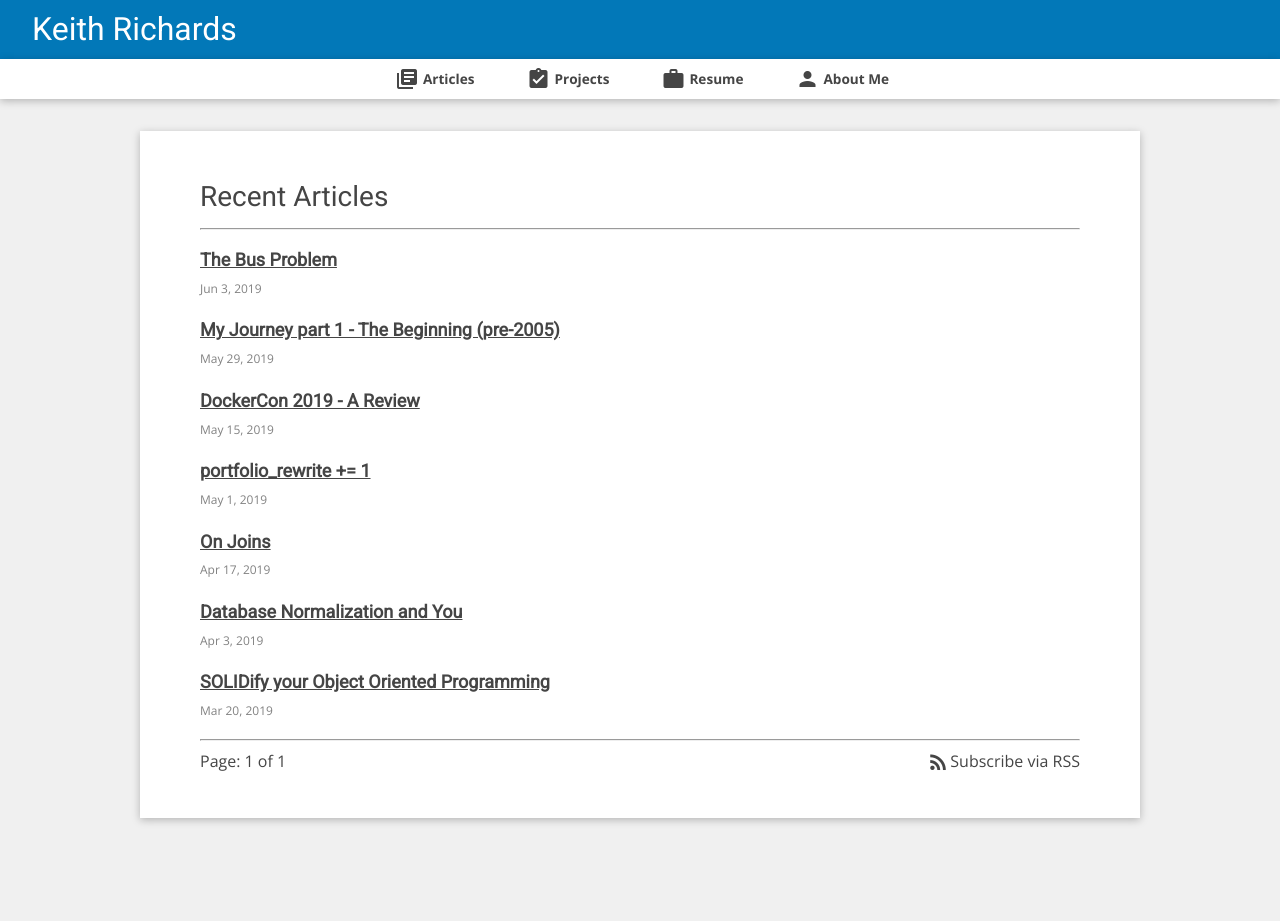
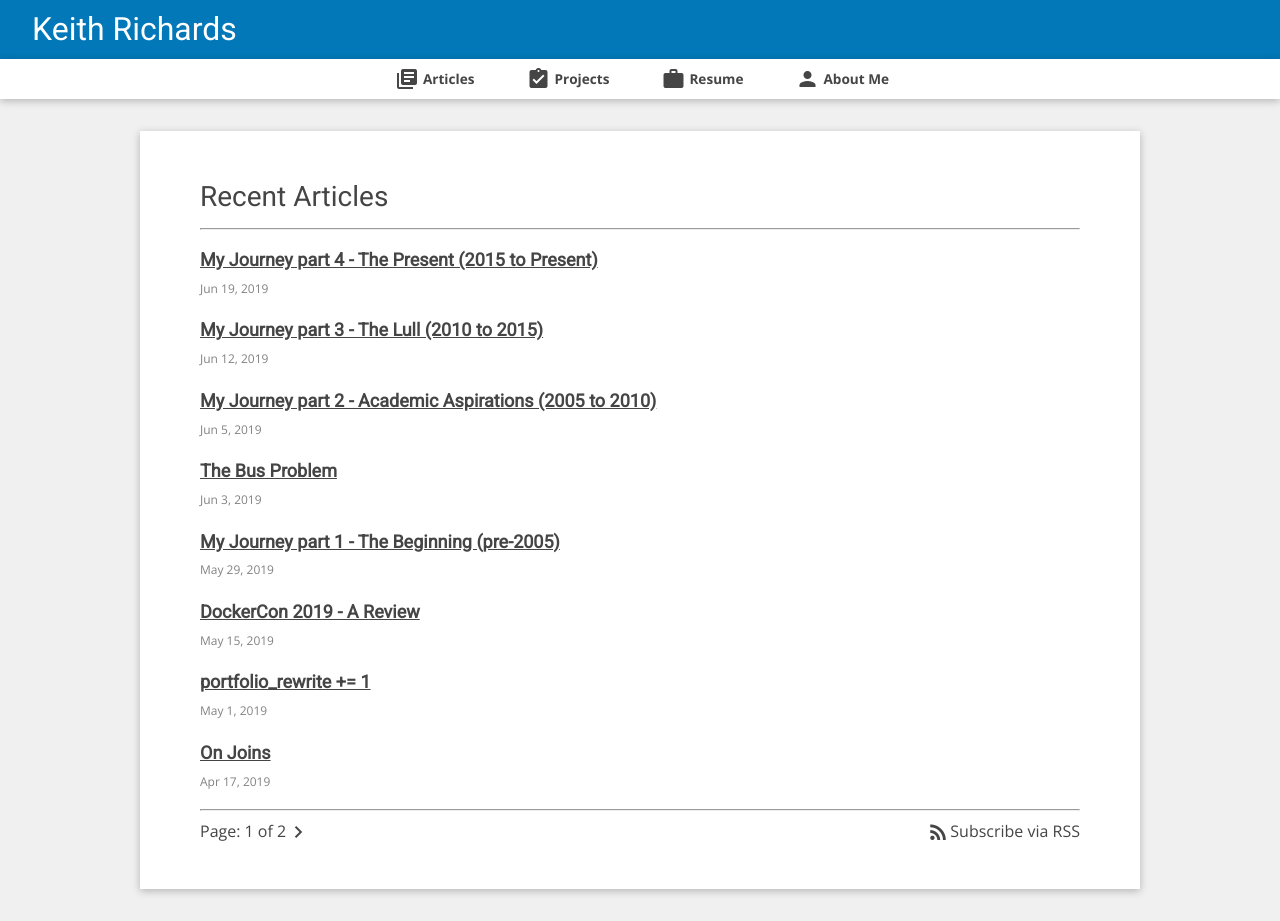
Before and after one commit to dkrichards86/dkrichards86.github.io, a Jekyll site: the page built from articles/index.html, in a window 1280 px wide. Built offline with Jekyll 4.4.1, drawn with Linux system fonts in a browser that asks for light colours; the list of posts is cut into pages by our own code; before the commit the page ends 900 px from its top, so only the background shows below that; some of the changed lines change nothing that is shown.

Commit message:
Adds content and images for the remaining 'my journey' articles

```diff
--- a/_posts/2019-05-29-my_journey_pt_01.md
+++ b/_posts/2019-05-29-my_journey_pt_01.md
@@ -2,7 +2,8 @@
 layout: post
 title:  "My Journey part 1 - The Beginning (pre-2005)"
 description: >-
-    Learn more about the early career of Keith Richards.
+    In this article, I talk about my early exposure to computers, and discuss how
+    this exposure helped spark my curiosity and eventually my career.
 ---
 
 Growing up, I was always surrounded by computers. My father studied electronics
@@ -55,9 +56,3 @@ While making a subjective ranking site may sound childish and naive (rightfully
 it was the catlyst to my career. Without it, I may not be who I am and where I am
 today. Beyond learning syntax and structure that summer, I also learned I was
 passionate about making things. I found my calling that summer.
-
----
-
-_This is the first part of a 5 part series of my career journey._
-
-**Part 1** \| Part 2 \| Part 3 \| Part 4 \| Part 5
--- /dev/null
+++ b/_posts/2019-06-05-my_journey_pt_02.md
@@ -0,0 +1,52 @@
+---
+layout: post
+title:  "My Journey part 2 - Academic Aspirations (2005 to 2010)"
+description: >-
+    In this article, I talk about my first shot at college, my terrible academic
+    work ethic, and some side projects that were entirely too distracting.
+---
+
+After I graduated from high school, I did what ever honor roll student did. I
+went to college. I enrolled in a local university and began my computer science
+studies.
+
+The curriculum was pretty typical for a CS degree. We learned object oriented
+programming in Java, data structures and algorithms in C++ and basic networking
+(we had a lot of fun sending shutdown signals to classmates' computers). We
+learned some HTML and built server-side applications in Perl. I took a few database
+classes along the way too, building inventory programs in PL/SQL.
+
+Admittedly, I wasn't a great student. I had a 3.0GPA, but didn't take it
+seriously. I rested on my laurels and skated through classes without much effort.
+I did well in high school without trying. My bad study habits carried forward into
+my collegiate career. I was not proactive. I was not studious. I was not diligent.
+I was a little shit.
+
+Instead of dedicating myself to studies, I focused on side projects. I, with some
+friends, administered a few forums dedicated to the tuner car subculture. As
+mentioned in part 1, I grew to appreciate the culture and community. As a broke
+college kid, I couldn't afford my own race car. Instead, I moderated, administered,
+and ran messages boards to connect the community. It was the equivalent of my dad'
+BBS. It was my contribution to the scene.
+
+When I started running forums, I had a naive "if you build it, they will come"
+attitude. At the time (circa 2006), content was king and surreptitious "SEO"
+strategies were everywhere. I spent minimal time marketing my product. I didn't
+want to run a professional forum; I just wanted a sandbox to play in.
+
+Through the course of forum administration, I found gaps in the product offerings.
+I contributed to the open source community (in a world before GitHub) by writing
+plugins for Invision Power Board. I even won a "Mod of the Month" award for one
+of my contributions. It was a cloud photo sharing modification, before
+"the cloud" was commonplace. I basically invented the cloud.
+
+After a while, I began experimenting with building my own social networks. I rolled
+my own Facebook knock-off in PHP, offering profiles, statuses and photo sharing.
+The product was niche, also catering to the car subculture. The code never left
+my local development environment. Never-the-less, it was a good opportunity to
+really learn the ins and outs of software engineering.
+
+Ultimately, I dropped out of college. The 2008 recession rolled around and I was
+just not proactive enough to finish. I still regret this, as it set my career
+back by about 5 years. Maybe it's for the best though, considering the chain of
+events it kicked off. We'll talk more about that in the next installment.
--- /dev/null
+++ b/_posts/2019-06-12-my_journey_pt_03.md
@@ -0,0 +1,65 @@
+---
+layout: post
+title:  "My Journey part 3 - The Lull (2010 to 2015)"
+image: /assets/images/articles/my-journey-3_01.jpg
+description: >-
+    In this article, I talk about my Marine Corps career and it's impact on my life,
+    as well as how my role as an interpreter helped reignite my software career.
+---
+
+In 2008, the United States entered the great recession. Shady mortgage practices
+and a culture of keeping up with the Jones' led to a glut of borrowers reaching
+beyond their means. The US became reliant on a housing bubble. When that bubble
+burst, so too did the lenders around it. The US was sent headlong into one of
+the worst economic conditions it ever experienced. Lenders, now reeling from past
+malpractice, tightened their purse straps.
+
+As a college kid at the time, I was directly impacted by these practices. Lenders
+were suddenly more strict with loans, to include student loans. Financing school
+became a bit more difficult. Most students were able to bear down and grit through
+the financing process. Not this guy, though. As mentioned in part two of my journey,
+I was a little shit and had a laissez-faire attitude about the whole thing. I wasn't
+diligent enough to fight for financing, and was consequently boxed out. I was
+suddenly out of school.
+
+I worked on side projects for a while, while also working full time in a restaurant.
+It was filled with long days, uncomfortable conditions, and a toxic culture. It
+was terrible. And it was all my fault. After grinding for a year, still resting on
+my laurels and expecting everything to work out, I hit rock bottom. I came to a
+realization. Things will never change without catalyst. I needed to make the change.
+
+Quickly realizing the value of education and my lack of discipline, I decided to
+join the US military. It would give me the discipline I needed in my life while
+also providing a solid education funding source. I opted to enlist in the US
+Marine Corps since it had the reputation of being the toughest, most respected
+branch. If I were to benefit from this experience, I wanted to earn it.
+
+![Headshot of Keith Richards in Marine Corps dress uniform](/assets/images/articles/my-journey-3_01.jpg){:class="img-embedded float-left"}
+I spent the next five years in the Marine Corps, learning Arabic, leading teams,
+and becoming a better person. I went in undisciplined and cavalier. I came out
+a better person. I don't like the person I was before the Marine Corps. I do like
+the person the Marine Corps crafted.
+
+As a military linguist, I was expected to understand and follow geopolitical
+climates throughout the Middle East and northern Africa. I read the news. A lot.
+And in order to prevent bias, I read a variety of sources from a range of nations,
+with a diverse set of perspectives.
+
+By the time my Marine Corps career came to an end, I was used to reading the news.
+It was a habit that I continued throughout my civilian transition. While reading
+the news one day, I realized that reading from a variety of US news sources was
+tiresome and should be automated. I wasn't sold on any one particular RSS feed
+aggregator, so I decided to make my own. I came full circle, back to engineering.
+
+For the next few months, I spend nights and weekends hacking away at a PHP news
+aggregation app. In theory, the idea was simple; Pull news together and group
+them by topic. In practice, it was very, very hard. The English language is
+incredibly complex. Without advanced natural language processing techniques
+and deep learning, topic modeling is really difficult. It's even harder when
+RSS feeds are poorly formatted, short in length, and contain attribution. The
+project eventually died because my naive keyword inference (`explode(' ', "My title");`)
+was trash and didn't accurately model anything.
+
+While the app never took off and didn't make me a millionaire, it rekindled my
+engineering flame. Fortunately, it was also enough for me to land my first
+software job. We'll talk about that in the next episode. Stay tuned!
--- /dev/null
+++ b/_posts/2019-06-19-my_journey_pt_04.md
@@ -0,0 +1,87 @@
+---
+layout: post
+title:  "My Journey part 4 - The Present (2015 to Present)"
+image: /assets/images/articles/my-journey-4_01.png
+description: >-
+    In this article, I review my career progression from junior developer to
+    prsent, talking about some of the fun things I've seen and done along the way.
+---
+
+In the spring of 2015, I found myself moving to a new city to embark on a new
+career. I was hired by a small real estate marketing company as a junior developer.
+My role was to build client websites in HTML, CSS and JavaScript, and to learn
+how these websites interacted with the company’s in-house CRM. I spent the first
+few weeks acclimating to the new industry, nomenclature, and people. Just as I
+was beginning to get into the swing of things, I received a new task. Learn Python.
+
+As I mentioned in part 3, my only demonstrable programming experience was a PHP
+news aggregation app. As it turns out, the approach I took in that tool was
+remarkably similar to the one taken by my employer on their real estate data feed.
+Since I had foundational experience, I was asked to try my hand at on-boarding
+new data. I agreed, eager to learn something new.
+
+Real estate data feeds typically conform to a standard known as the “Real Estate
+Technology Standard” or “RETS”. Each regional real estate board (known as a
+“Multiple Listing Service” or “MLS”) syndicates their listings to clients via
+RETS feed. The feed packages data (albeit loosely) into a known format, capable
+of programmatic consumption. The standard is not very strict in it’s content,
+allowing individual boards a great deal of flexibility when defining their content.
+
+Since the feeds were so flexible, they required a great deal of translation and
+transformation. That’s where I (and Python) came into play. Our tool would handle
+requesting and receiving RETS data, perform any necessary translations to shape
+it into a format our CRM understood, then saved it to the appropriate databases.
+This tool ran every hour, so it had to be flexible enough to withstand variation
+in the data, and not collapse when encountering edge cases.
+
+I found Python really easy to use. Having some experience shaping data and now
+freed of HTML and CSS responsibilities, I was able to simplify and streamline
+the data acquisition process. I can proudly say my process refinement cut the
+on-boarding from 2 weeks to 2 days!
+
+As the team gained new boards, we found ourselves in need of a new real estate
+search tool for our clients. Just as we began to discuss the new application and
+its technology stack, Facebook released React 0.14. Intrigued by the library and
+it’s capabilities, we set out to build a prototype. I spend a few days reading
+up on React and building our prototype. Amazed by React’s simplicity, the team
+all agreed on the tech. I now found myself in a new role. Lead JavaScript developer.
+
+For the next 6 months, I poured every working hour into the company’s new search
+tool. We wrote it to industry standards, implementing unit tests and lint rules.
+We `Webpack`’d and minified, `SSR`’d and `polyfill`’d. Finally, in the summer of
+2016, we delivered our release. My work, the tool I spent the last half of a year
+developing, was now live on 2,000 sites across the country. That was a good day.
+
+After the release, my role flipped between RETS feed development and new search
+application feature development. It was a great experience, really helping to
+improve both my Python and JavaScript skillset, as well as refining soft skills
+like time and project management.
+
+![Headshot of Keith Richards in Marine Corps dress uniform](/assets/images/articles/my-journey-4_01.png){:class="img-embedded float-right"}
+Around this same time, I began seeing my inbox fill with recruiters looking to
+fill positions. I no longer considered myself a junior developer, and began
+entertaining the requests. It wasn’t long before I found myself transitioning
+from a for-profit real estate marketing company to a non-profit research
+institute.
+
+At the research institute, I served as a software developer, translating academic
+research into real world applications. I worked on large scale statistical
+surveys, criminal justice research, social media analysis, and extensible public
+health microsimulations. I was fortunate to learn a lot of new domains and work
+beside a lot of very educated and well-respected individuals.
+
+At any given time, I was assigned to multiple projects with dueling deadlines. I
+thrived in the fast paced environment. I was fortunate to refine my skills on
+Python and JavaScript projects, while learning new things along the way. I picked
+up DevOps tools like Docker and Kubernetes, cloud computing resources like AWS
+and Azure. I dabbled in Golang. I picked up some new JavaScript skills too,
+learning D3 and Vue. I grew a lot in those two years.
+
+During my tenure at the non-profit, I was also able to complete both by Bachelors
+of Science in Information Technology (specializing in software engineering) and
+a Masters of Business Administration (focused on information technology management).
+It was a busy two years!
+
+That brings us to the present. I recently transitioned to a new role as a software
+engineer with a company making software to improve the quality of public transit.
+You’ll have to check back a little later to learn about the new chapter of my career!
--- a/_sass/partials/_content.scss
+++ b/_sass/partials/_content.scss
@@ -93,15 +93,6 @@ ul.post-list {
         text-decoration: none;
         align-items: center;
     }
-
-    // @include media-query($on-mobile) {
-    //     display: block;
-
-    //     a.with-icon {
-    //         display: block;
-    //         text-align: center;
-    //     }
-    // }
 }
 
 .social-links {
@@ -126,3 +117,28 @@ ul.post-list {
       margin: 4px 8px;
     }
 }
+
+.img-embedded {
+    width: 100%;
+    max-width: 320px;
+    box-shadow: $box-shadow;
+    border-radius: 2px;
+
+    @include media-query($on-tablet) {
+        max-width: 240px;
+    }
+
+    @include media-query($on-mobile) {
+        max-width: 180px;
+    }
+
+    &.float-left {
+        float: left;
+        margin: 0 1rem 0 0;
+    }
+
+    &.float-right {
+        float: right;
+        margin: 0 0 0 1rem;
+    }
+}
```
Also changed, not shown: assets/images/articles/my-journey-3_01.jpg (added), assets/images/articles/my-journey-4_01.png (added), assets/images/articles/on-joins_01.jpg, assets/images/dkrichards_square.jpg.
